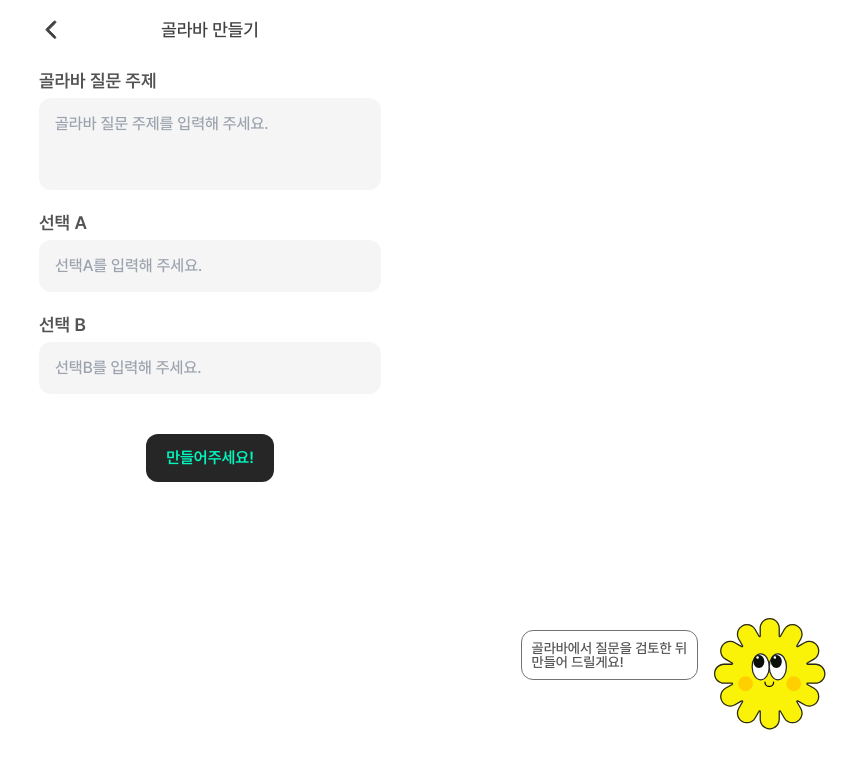
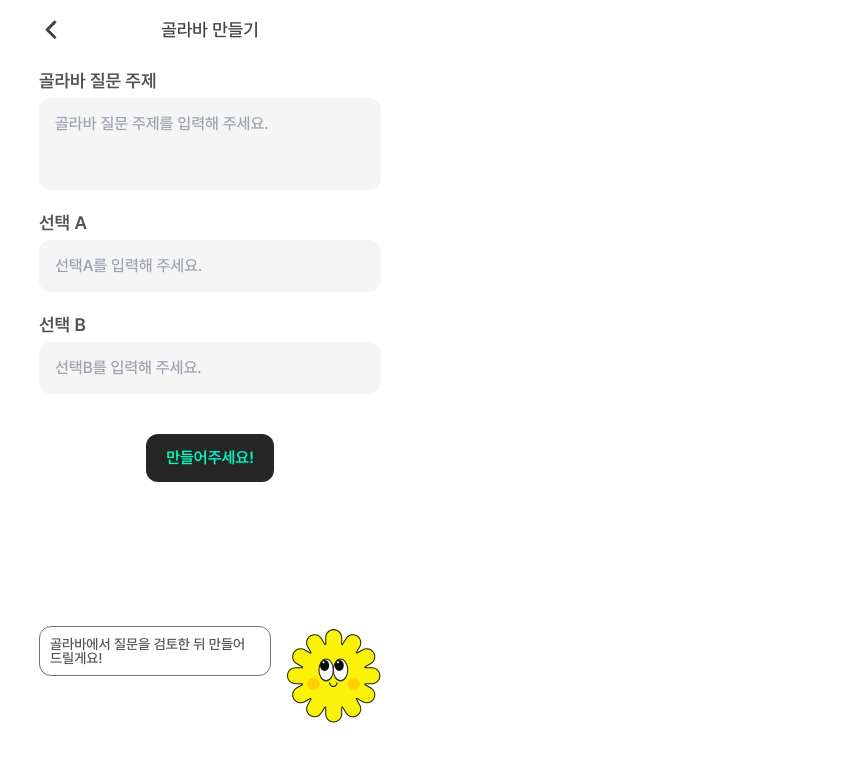
Before and after one commit to beside-kkeuroolryo/OO-front, a React (Vite) app: page /request in a window 1280 px wide. Shown: the top 768 px of the page, without its empty margins (430-1280 px from the left). Built offline with nearby package versions, Linux system fonts and the light colour scheme; no server answers.

Commit message:
fix: Request의 캐릭터와 폼 간격 늘림

```diff
--- a/src/pages/Request.tsx
+++ b/src/pages/Request.tsx
@@ -86,11 +86,12 @@ export default function Request() {
           만들어주세요!
         </Button>
       </form>
-      <div className="font-14 absolute bottom-120 right-152 rounded-12 border border-solid border-secondary p-10 font-medium">
-        골라바에서 질문을 검토한 뒤<br />
-        만들어 드릴게요!
+      <div className="mb-70 mt-138 flex gap-16">
+        <div className="font-14 mt-6 h-fit rounded-12 border border-solid border-secondary p-10 font-medium">
+          골라바에서 질문을 검토한 뒤 만들어 드릴게요!
+        </div>
+        <Yellow role="img" aria-label="노란색 캐릭터" />
       </div>
-      <Yellow className="absolute bottom-70 right-24" />
     </main>
   );
 }
```
